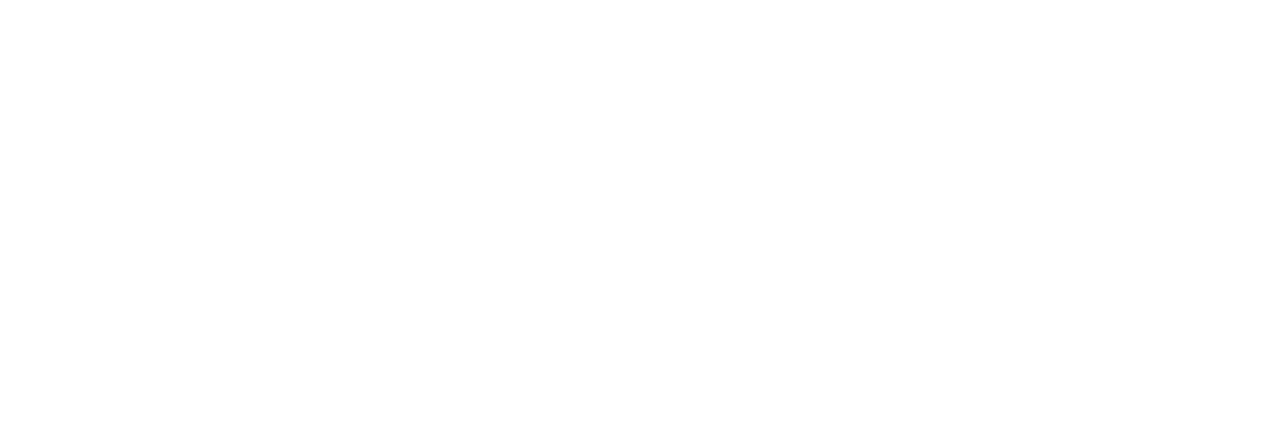
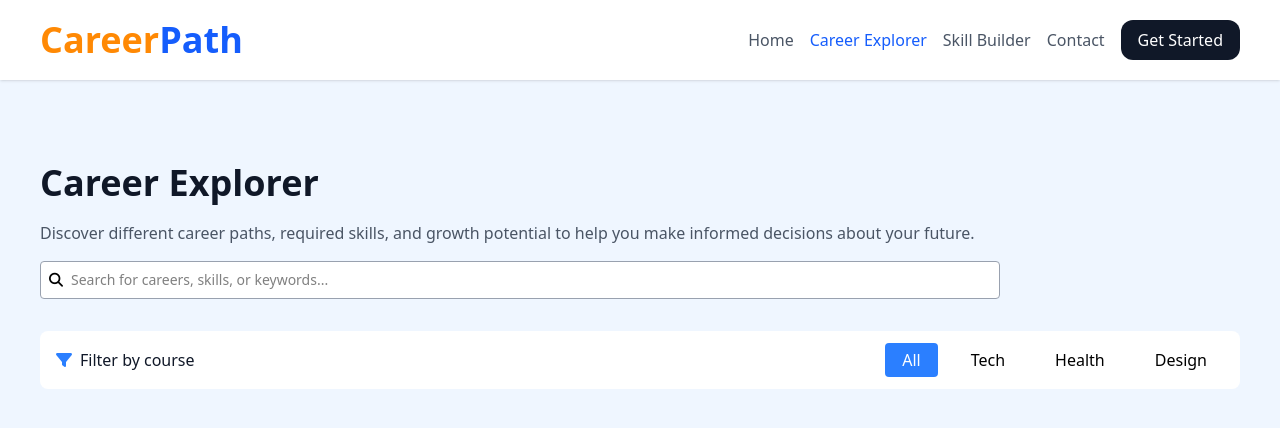
Before and after one commit to Oluwasanmij2r4/CareerMap, a plain HTML site: page pages/career.html in a window 1280 px wide. Drawn offline with nearby package versions, Linux system fonts and the light colour scheme.

Commit message:
Add header for explorer page

```diff
--- a/pages/career.html
+++ b/pages/career.html
@@ -0,0 +1,94 @@
+<html lang="en">
+<head>
+    <meta charset="UTF-8">
+    <meta name="viewport" content="width=device-width, initial-scale=1.0">
+    <title>Explore</title>
+
+
+    <script src="https://cdn.jsdelivr.net/npm/@tailwindcss/browser@4"></script>
+    <link
+    rel="stylesheet"
+    href="https://cdnjs.cloudflare.com/ajax/libs/font-awesome/6.5.0/css/all.min.css"
+  />
+
+  <link rel="icon" href="/assets/explore.svg">
+</head>
+<body>
+    <section class="min-h-screen w-full bg-blue-50">
+        <div class="w-full">
+            <nav class="bg-white shadow px-10 sticky top-0 z-100">
+                <div class="py-5 flex justify-between items-center">
+
+                    <div>
+                        <h1 class="font-sans text-4xl font-extrabold">
+                            <span class = "text-orange-400">Career</span><span class = "text-blue-600">Path</span>
+                        </h1>
+                    </div>
+
+                    <ul class="hidden md:flex gap-4 text-base font-medium text-gray-600">
+                        <li><a href="/index.html" class="hover:text-blue-600" >Home</a></li>
+                        <li><a href="./pages/career.html"   class="text-blue-600">Career Explorer</a></li>
+                        <li><a href="#" class="hover:text-blue-600">Skill Builder</a></li>
+                        <li><a href="#" class="hover:text-blue-600">Contact</a></li>
+                        <li><a href="#" class="bg-gray-900 font-medium py-2 px-4 text-white rounded-xl border border-transparent hover:border-blue-600 hover:bg-white hover:text-gray-900">Get Started</a></li>
+                    </ul>
+
+                    <!-- Mobile Menu (hamburger + dropdown) -->
+                     <details class="md:hidden relative">
+                        <summary class="cursor-pointer list-none">
+                            <svg class="w-6 h-6 text-gray-700" fill="none" stroke="currentColor"
+                            viewBox="0 0 24 24" xmlns="http://www.w3.org/2000/svg">
+                         <path stroke-linecap="round" stroke-linejoin="round" stroke-width="2"
+                               d="M4 6h16M4 12h16M4 18h16" />
+                       </svg>
+                        </summary>
+
+                        <ul class="absolute right-0 mt-2 w-48 bg-white shadow-lg rounded-md text-base font-medium text-gray-600 z-50 pb-4">
+                            <li><a href="/index.html" class="block px-4 py-2 text-blue-600">Home</a></li>
+                            <li><a href="./pages/career.html" class="block px-4 py-2 hover:text-blue-600">Career Explorer</a></li>
+                            <li><a href="#" class="block px-4 py-2 hover:text-blue-600">Skill Builder</a></li>
+                            <li><a href="#" class="block px-4 py-2 hover:text-blue-600">Contact</a></li>
+                            <li><a href="#" class="block py-2 px-4 bg-gray-900 font-medium text-white rounded-md mt-1 mx-2 border border-transparent hover:border-blue-600 hover:bg-white hover:text-gray-900">Get Started</a></li>
+                          </ul>
+                     </details>
+                </div>
+            </nav>
+        </div>
+
+        <div class="px-10 pt-12">
+            <div>
+                <h1 class="text-2xl lg:text-4xl font-extrabold text-gray-900 wrap-break-word pt-8 leading-[1.25]">Career Explorer</h1>
+                <p class="w-4/5 text-base font-normal text-gray-600 py-4 leading-[1.5]">Discover different career paths, required skills, and growth potential to help you make informed decisions about your future.</p>
+
+                <div class="flex items-center text-sm gap-2 border border-gray-400 p-2 rounded-sm mb-8 w-4/5 bg-white font-medium outline-transparent outline-2 hover:outline-blue-600">
+                    <i class="fa-solid fa-magnifying-glass"></i>
+                    <input type="text" placeholder="Search for careers, skills, or keywords..." class="w-full outline-none">
+                </div>
+            </div>
+
+            <div class="w-full flex justify-between bg-white px-4 py-2 rounded-lg">
+
+                <div class="flex gap-2 items-center text-1xl">
+                    <i class="fa-solid fa-filter text-blue-500"></i>
+                    <p class="text-gray-900 font-medium">Filter by course</p>
+                </div>
+
+
+                <div class="flex gap-4 items-center">
+                    <input type="radio" name="filter" id="all" class="peer/all hidden" checked>
+                    <label for="all" class="cursor-pointer px-4 py-1 border border-transparent rounded peer-checked/all:bg-blue-500 peer-checked/all:text-white hover:bg-blue-50 hover:text-gray-900">All</label>
+
+                    <input type="radio" name="filter" id="tech" class="peer/tech hidden">
+                    <label for="tech" class="cursor-pointer px-4 py-1 border border-transparent rounded peer-checked/tech:bg-blue-50 peer-checked/tech:text-gray-900 hover:bg-blue-500 hover:text-white">Tech</label>
+
+                    <input type="radio" name="filter" id="health" class="peer/health hidden">
+                    <label for="health" class="cursor-pointer px-4 py-1 border border-transparent rounded peer-checked/health:bg-blue-50 peer-checked/health:text-gray-900  hover:bg-blue-500 hover:text-white">Health</label>
+
+                    <input type="radio" name="filter" id="design" class="peer/design hidden">
+                    <label for="design" class="cursor-pointer px-4 py-2 border border-transparent rounded peer-checked/design:bg-blue-50 peer-checked/design:text-gray-900  hover:bg-blue-500 hover:text-white">Design</label>
+                  </div>
+            </div>
+        </div>
+    </section>
+</body>
+</html>
```
Also changed, not shown: index.html (+2 -2 lines), assets/contact.svg (added), assets/explore.svg (added), assets/skill.svg (added), tailwind.config.js (added).
